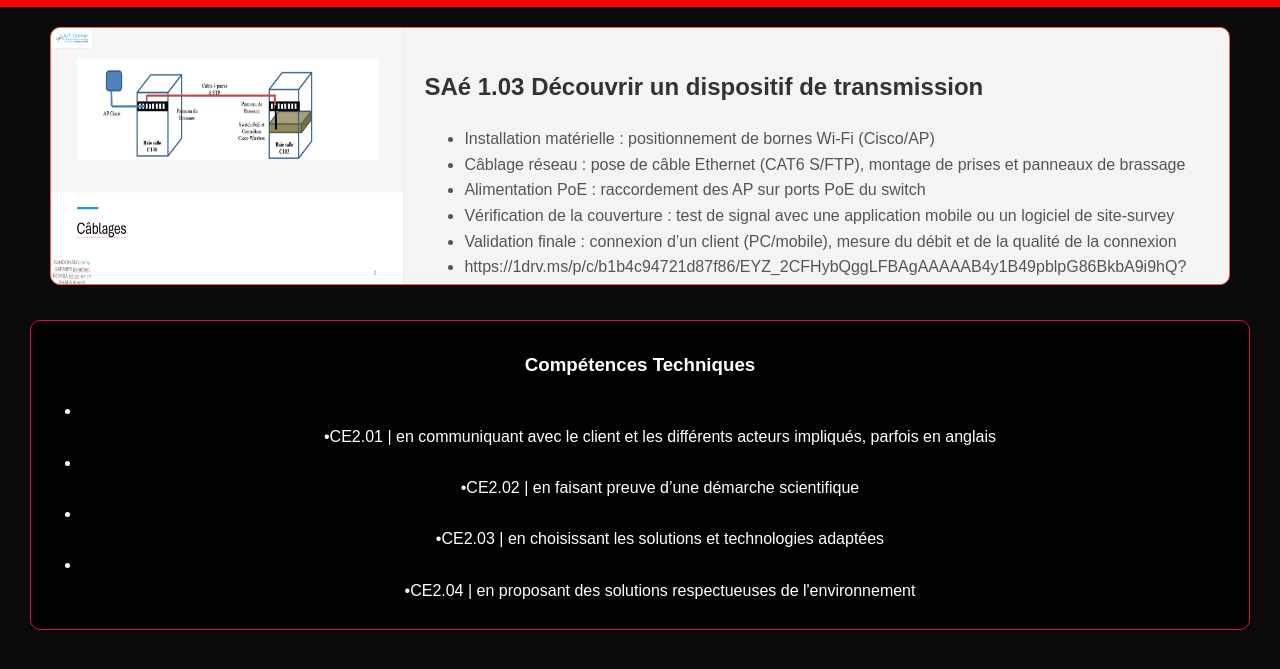
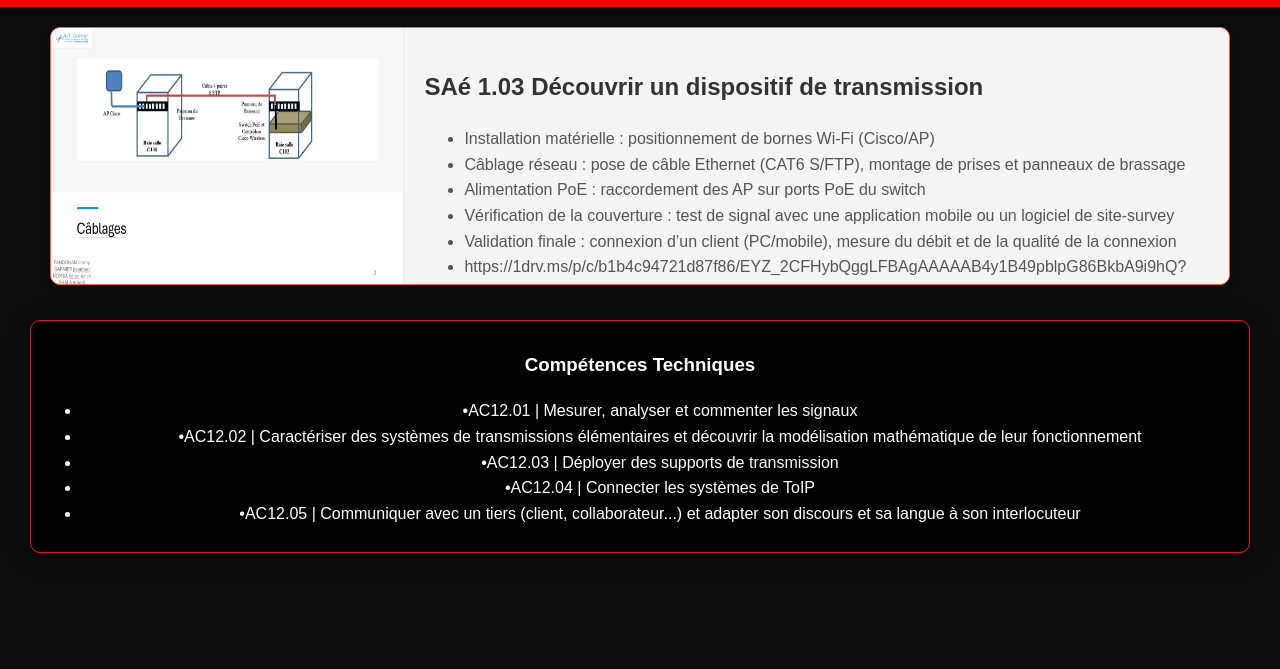
Before and after one commit to R31NR4G/mon-site, a plain HTML site: page Connecter.html in a window 1280 px wide. Shown: the part 127-796 px from the top of the page. Drawn offline with Linux system fonts and the light colour scheme.

Commit message:
Update Connecter.html

```diff
--- a/Connecter.html
+++ b/Connecter.html
@@ -48,8 +48,9 @@
               <div class="flex-item">
                 <h3>Compétences Techniques</h3>
                     <ul>
-                    <li></li>•CE2.01 | en communiquant avec le client et les différents acteurs impliqués, parfois en anglais </li>
-                    <li></li>•CE2.02 | en faisant preuve d’une démarche scientifique </li>
-                    <li></li>•CE2.03 | en choisissant les solutions et technologies adaptées </li>
-                    <li></li>•CE2.04 | en proposant des solutions respectueuses de l'environnement </li>
+                    <li>•AC12.01 | Mesurer, analyser et commenter les signaux  </li>
+                    <li>•AC12.02 | Caractériser des systèmes de transmissions élémentaires et découvrir la modélisation mathématique de leur fonctionnement  </li>
+                    <li>•AC12.03 | Déployer des supports de transmission  </li>
+                    <li>•AC12.04 | Connecter les systèmes de ToIP </li>
+                    <li>•AC12.05 | Communiquer avec un tiers (client, collaborateur...) et adapter son discours et sa langue à son interlocuteur </li>
                     </ul>
```
